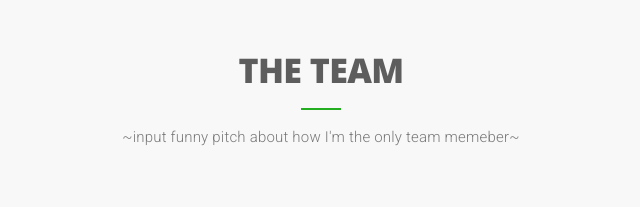
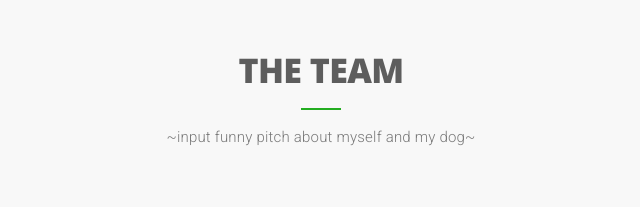
Before and after one commit to ryan-carroll/cstock, a website: page src/index.html in a window 1280 px wide. Shown: the part 3480-3687 px from the top of the page, 319-959 px from the left. Drawn offline with nearby package versions, Linux system fonts and the light colour scheme.

Commit message:
Update index.html

```diff
--- a/src/index.html
+++ b/src/index.html
@@ -331,7 +331,7 @@
 					<div class="col-lg-12 text-center">
 						<div class="section-title">
 							<h2>The Team</h2>
-							<p>~input funny pitch about how I'm the only team memeber~</p>
+							<p>~input funny pitch about myself and my dog~</p>
 						</div>
 					</div>
 				</div>
```
